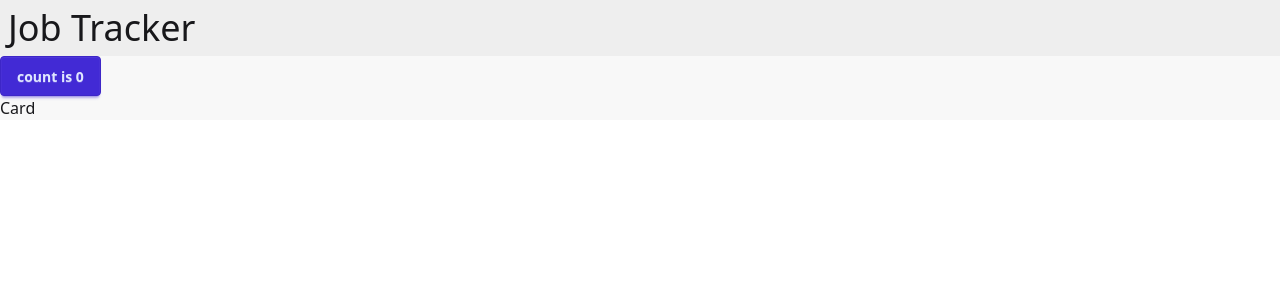
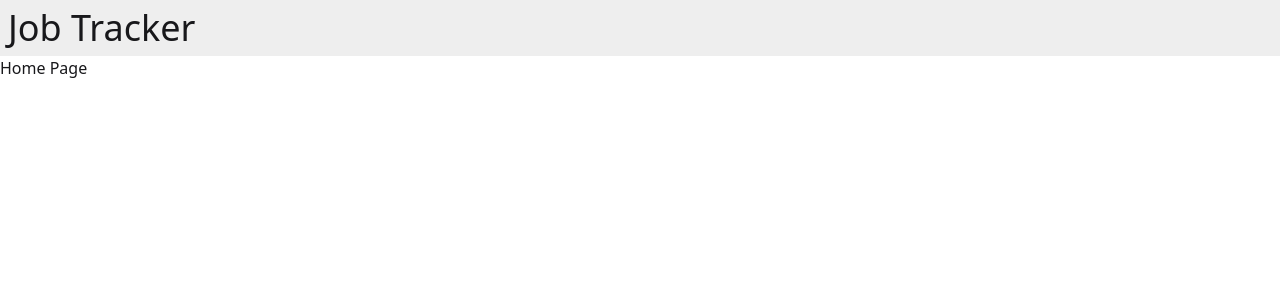
Before and after one commit to Julio-N-Coder/Job-Tracker, a React (Vite) app in the folder FrontEnd/: page / in a window 1280 px wide. Shown: the top 300 px of the page. Built offline with nearby package versions, Linux system fonts and the light colour scheme.

Commit message:
react router routing

```diff
--- a/FrontEnd/index.html
+++ b/FrontEnd/index.html
@@ -20,6 +20,6 @@
   </head>
   <body>
     <div id="root"></div>
-    <script type="module" src="/src/main.tsx"></script>
+    <script type="module" src="/src/routes.tsx"></script>
   </body>
 </html>
--- a/FrontEnd/package.json
+++ b/FrontEnd/package.json
@@ -13,13 +13,14 @@
     "@tailwindcss/vite": "^4.0.4",
     "react": "^19.0.0",
     "react-dom": "^19.0.0",
+    "react-router": "^7.2.0",
     "tailwindcss": "^4.0.4"
   },
   "devDependencies": {
     "@eslint/js": "^9.19.0",
     "@types/react": "^19.0.8",
     "@types/react-dom": "^19.0.3",
-    "@vitejs/plugin-react": "^4.3.4",
+    "@vitejs/plugin-react": "^1.3.2",
     "daisyui": "^5.0.0-beta.7",
     "eslint": "^9.19.0",
     "eslint-plugin-react-hooks": "^5.0.0",
--- a/FrontEnd/src/App.tsx
+++ /dev/null
@@ -1,25 +0,0 @@
-import { useState } from "react";
-import Navbar from "./navbar/Navbar";
-import Card from "./card/Card";
-
-function App() {
-  const [count, setCount] = useState(0);
-
-  return (
-    <div className="antialiased">
-      <Navbar />
-      <div className="container mx-auto bg-base-200">
-        <button
-          className="btn btn-primary"
-          onClick={() => setCount((count) => count + 1)}
-        >
-          count is {count}
-        </button>
-        {/* fetch jobs and display card data here */}
-        <Card />
-      </div>
-    </div>
-  );
-}
-
-export default App;
--- /dev/null
+++ b/FrontEnd/src/container.tsx
@@ -0,0 +1,11 @@
+import { Outlet } from "react-router";
+import Navbar from "./components/navbar/Navbar";
+
+export default function Container() {
+  return (
+    <div className="antialiased">
+      <Navbar />
+      <Outlet />
+    </div>
+  );
+}
--- /dev/null
+++ b/FrontEnd/src/index.tsx
@@ -0,0 +1,9 @@
+function Index() {
+  return (
+    <div>
+      <h1>Home Page</h1>
+    </div>
+  );
+}
+
+export default Index;
--- /dev/null
+++ b/FrontEnd/src/jobs-page/JobsPage.tsx
@@ -0,0 +1,19 @@
+import { useState } from "react";
+import Card from "../components/card/Card";
+
+export default function JobsPage() {
+  const [count, setCount] = useState(0);
+
+  return (
+    <div className="container mx-auto bg-base-200">
+      <button
+        className="btn btn-primary"
+        onClick={() => setCount((count) => count + 1)}
+      >
+        count is {count}
+      </button>
+      {/* fetch jobs and display card data here */}
+      <Card />
+    </div>
+  );
+}
--- a/FrontEnd/src/main.tsx
+++ /dev/null
@@ -1,10 +0,0 @@
-import { StrictMode } from "react";
-import { createRoot } from "react-dom/client";
-import "./index.css";
-import App from "./App.tsx";
-
-createRoot(document.getElementById("root")!).render(
-  <StrictMode>
-    <App />
-  </StrictMode>
-);
--- /dev/null
+++ b/FrontEnd/src/routes.tsx
@@ -0,0 +1,19 @@
+import ReactDOM from "react-dom/client";
+import { BrowserRouter, Routes, Route } from "react-router";
+import "./index.css";
+import Index from "./index.tsx";
+import Container from "./container.tsx";
+import JobsPage from "./jobs-page/JobsPage.tsx";
+
+const root = document.getElementById("root") as ReactDOM.Container;
+
+ReactDOM.createRoot(root).render(
+  <BrowserRouter>
+    <Routes>
+      <Route path="/" element={<Container />}>
+        <Route index element={<Index />} />
+        <Route path="jobs-page" element={<JobsPage />} />
+      </Route>
+    </Routes>
+  </BrowserRouter>
+);
```
Also changed, not shown: FrontEnd/src/components/card/Card.tsx (renamed from FrontEnd/src/card/Card.tsx), FrontEnd/src/components/navbar/Navbar.tsx (renamed from FrontEnd/src/navbar/Navbar.tsx), 2 other files (tests, documents, lock files or other folders).
